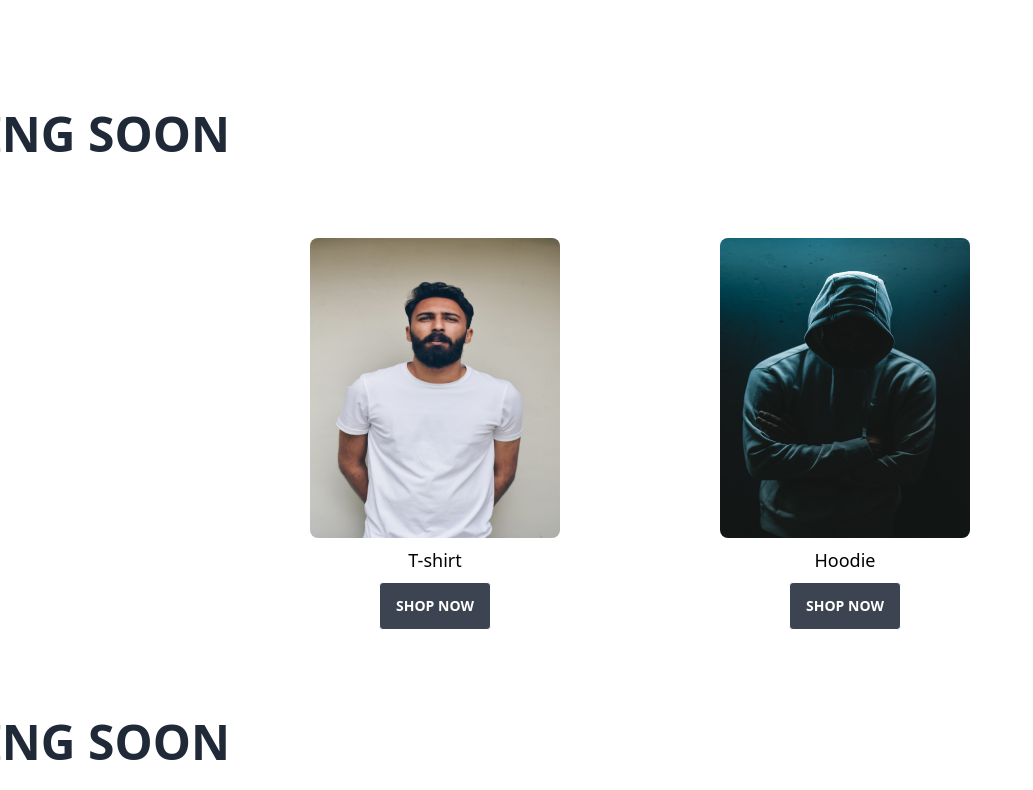
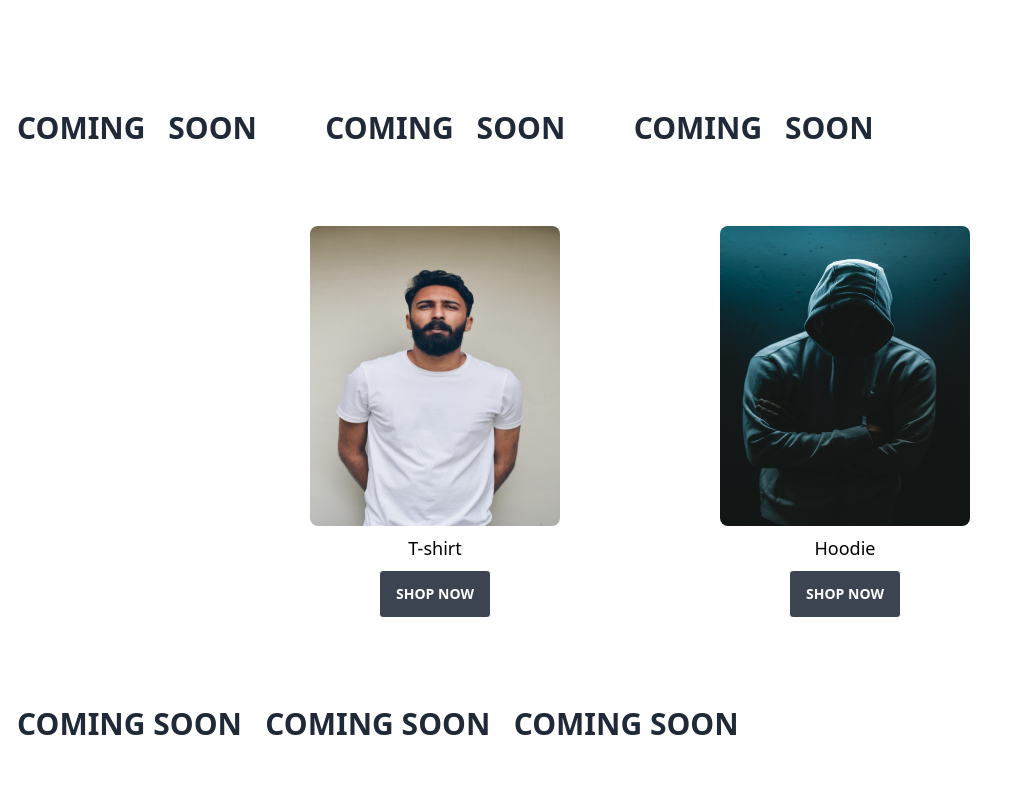
Before and after one commit to Ashutoshkr23/boys-played-well, a Next.js app: page / in a window 1280 px wide. Shown: the part 1870-2660 px from the top of the page, without its empty margins (0-1033 px from the left). Built offline with nearby package versions, Linux system fonts and the light colour scheme.

Commit message:
coming soon text-added

```diff
--- a/src/Component/Merchandise.jsx
+++ b/src/Component/Merchandise.jsx
@@ -10,11 +10,12 @@ function Merchandise() {
                   animate={{
                       x: '-100%',
                       opacity: 1,
-                      transition: { duration: 10, ease: 'easeInOut', repeat: Infinity, repeatDelay: 1 }
+                      transition: { duration: 12, ease: 'easeInOut', repeat: Infinity, repeatDelay: 0 }
                   }}
-                  className='text-5xl font-bold'
+                  className='text-3xl font-bold'
+                  style={{ wordSpacing: '0.5em' }}
               >
-                  MERCHANDISE COMING SOON
+                  COMING SOON &nbsp; COMING SOON &nbsp;  COMING SOON
               </motion.p>
           </div>
 
@@ -46,11 +47,11 @@ function Merchandise() {
                   animate={{
                       x: '-100%',
                       opacity: 1,
-                      transition: { duration: 10, ease: 'easeInOut', repeat: Infinity, repeatDelay: 1 }
+                      transition: { duration: 12, ease: 'easeInOut', repeat: Infinity, repeatDelay: 1 }
                   }}
-                    className='text-5xl font-bold'
+                    className='text-3xl font-bold'
               >
-                    MERCHANDISE COMING SOON
+                  COMING SOON &nbsp; COMING SOON &nbsp;  COMING SOON
               </motion.p>
           </div>
     </div>
```
